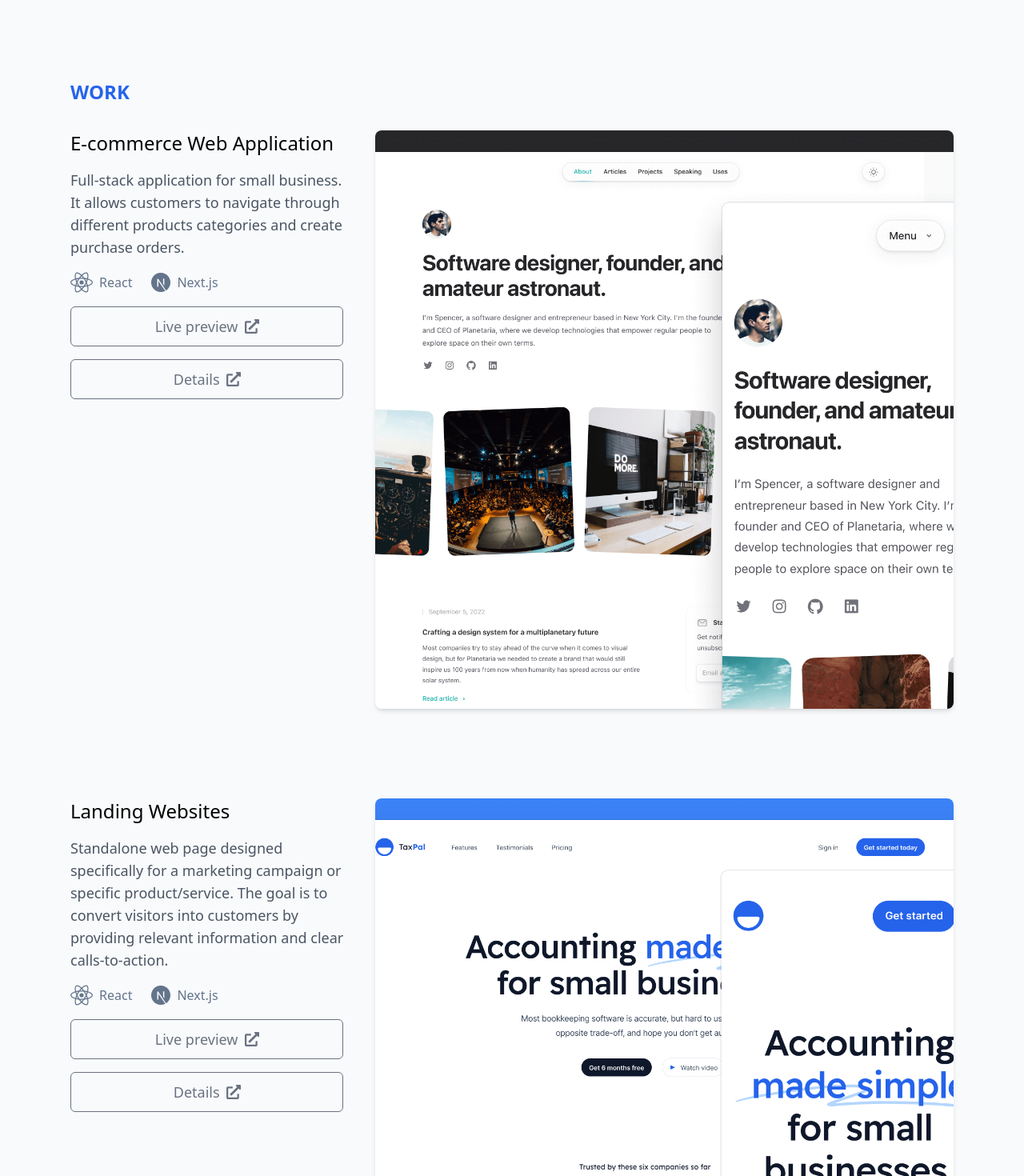
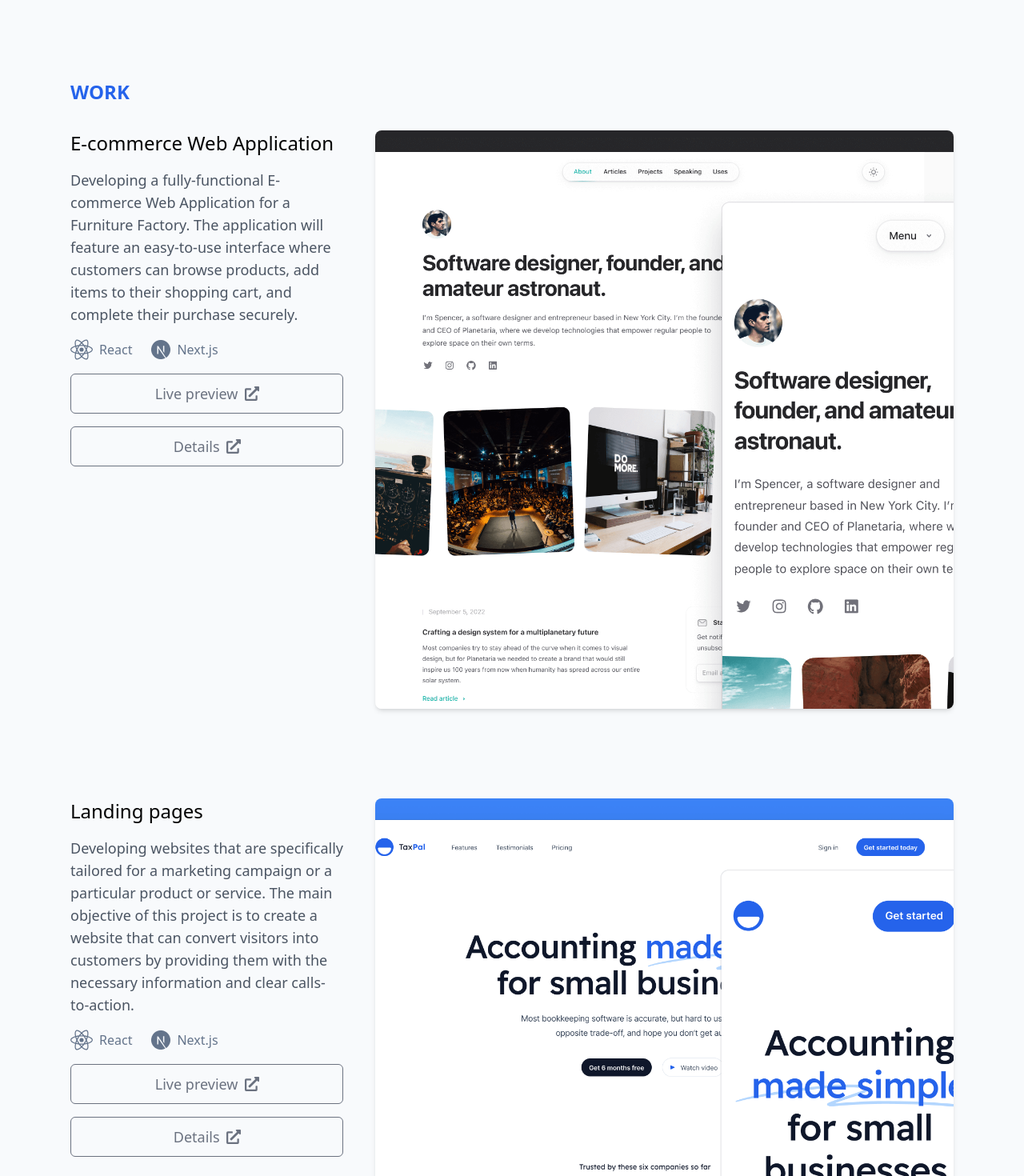
Before and after one commit to xdguido/guidogennari-web, a Next.js app: page / in a window 1280 px wide. Shown: the part 813-2283 px from the top of the page at 80% size. Built offline with nearby package versions, Linux system fonts and the light colour scheme.

Commit message:
feat: update content

```diff
--- a/pages/index.tsx
+++ b/pages/index.tsx
@@ -61,9 +61,10 @@ export default function Home() {
                                 E-commerce Web Application
                             </h3>
                             <p className=" text-gray-600 dark:text-gray-400 lg:text-lg">
-                                Full-stack application for small business. It allows customers to
-                                navigate through different products categories and create purchase
-                                orders.
+                                Developing a fully-functional E-commerce Web Application for a
+                                Furniture Factory. The application will feature an easy-to-use
+                                interface where customers can browse products, add items to their
+                                shopping cart, and complete their purchase securely.
                             </p>
                             <div className="flex justify-start gap-6">
                                 <ReactLogo />
@@ -100,11 +101,12 @@ export default function Home() {
                     </div>
                     <div id="project-2" className="grid grid-cols-1 md:grid-cols-3 gap-10">
                         <div className="flex flex-col gap-4">
-                            <h3 className="text-xl font-medium lg:text-2xl">Landing Websites</h3>
+                            <h3 className="text-xl font-medium lg:text-2xl">Landing pages</h3>
                             <p className=" text-gray-600 dark:text-gray-400 lg:text-lg">
-                                Standalone web page designed specifically for a marketing campaign
-                                or specific product/service. The goal is to convert visitors into
-                                customers by providing relevant information and clear
+                                Developing websites that are specifically tailored for a marketing
+                                campaign or a particular product or service. The main objective of
+                                this project is to create a website that can convert visitors into
+                                customers by providing them with the necessary information and clear
                                 calls-to-action.
                             </p>
                             <div className="flex justify-start gap-6">
--- a/pages/resume.tsx
+++ b/pages/resume.tsx
@@ -44,22 +44,22 @@ export default function Resume() {
                         </div>
                         <div className="print:col-span-3 lg:col-span-3">
                             <p className="sm:text-sm mb-2">
-                                Developing a fully-functional Ecommerce Web Application for a
+                                Developing a fully-functional E-commerce Web Application for a
                                 Furniture Factory. The application will feature an easy-to-use
                                 interface where customers can browse products, add items to their
                                 shopping cart, and complete their purchase securely.
                             </p>
                             <ul className="ml-6 sm:text-sm list-disc">
                                 <li className="mb-1">
-                                    Designed and developed an ecommerce Front End using Next.js,
+                                    Designed and developed an e-commerce Frontend using Next.js,
                                     TailwindCSS and React headless components.
                                 </li>
                                 <li className="mb-1">
-                                    Designed and developed an ecommerce Back End and Data Base using
+                                    Designed and developed an e-commerce Backend and Data Base using
                                     Next.js API Routes, Prisma and PosgreSQL.
                                 </li>
                                 <li className="mb-1">
-                                    CI/CD with Vercel, Heroku and GitHub Actions.
+                                    Deployment with Vercel, Heroku and GitHub Actions.
                                 </li>
                                 <li className="mb-1">
                                     Worked closely with the client to understand their requirements,
@@ -149,7 +149,7 @@ export default function Resume() {
                                 as self-taught student
                             </h2>
                             <p className="sm:text-sm mb-2">
-                                I started studying at open-source academies such as FreeCodeCamp,
+                                I started studying at open-source academies such as freeCodeCamp,
                                 where I learned the basics. I continued with more advanced tutorials
                                 and code challenges, gaining experience in building production-grade
                                 software through this process.
@@ -181,11 +181,11 @@ export default function Resume() {
                             </p>
                             <ul className="ml-6 sm:text-sm list-disc">
                                 <li className="mb-1">
-                                    Modeling infections of Strawberry in nearby crops
+                                    Development of Water Distribution Plan for the inhabitants of
+                                    Cerro Saturnino in Mallin Ahogado, Rio Negro
                                 </li>
                                 <li className="mb-1">
-                                    Development of Water Distribution Plan for citizens at Cerro
-                                    Saturnino, Mallin Ahogado
+                                    Modeling infections of Strawberry in nearby crops
                                 </li>
                             </ul>
                         </div>
@@ -226,7 +226,7 @@ export default function Resume() {
                             </ul>
                             <h2 className="font-bold mb-2">Tools:</h2>
                             <ul className="list-disc sm:text-sm pl-5">
-                                <li className="mb-1">GitHub / GitHub Actions (CI/CD)</li>
+                                <li className="mb-1">GitHub / GitHub Actions</li>
                                 <li className="mb-1">Webpack / Babel</li>
                                 <li className="mb-1">Jest / React Testing Library / Cypress</li>
                                 <li className="mb-1">ESLint / Prettier</li>
```
